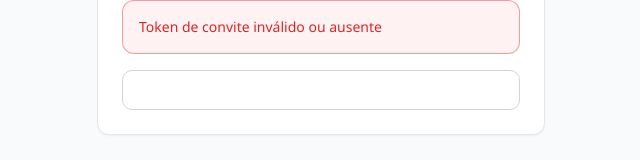
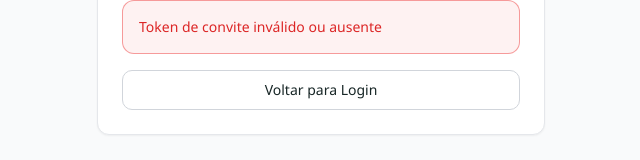
Before and after one commit to uzzaidev/ERP, a Next.js app: page /accept-invitation in a window 1280 px wide. Shown: the part 369-529 px from the top of the page, without its empty margins (319-959 px from the left). Built offline with nearby package versions, Linux system fonts and the light colour scheme.

Commit message:
Update Button and Input components to use CSS custom properties for consistent theming
Co-authored-by: luisfboff1 <225985452+luisfboff1@users.noreply.github.com>

```diff
--- a/src/components/ui/button.tsx
+++ b/src/components/ui/button.tsx
@@ -11,10 +11,10 @@ const Button = React.forwardRef<HTMLButtonElement, ButtonProps>(
     const baseStyles = 'inline-flex items-center justify-center rounded-md font-medium transition-colors focus-visible:outline-none focus-visible:ring-2 focus-visible:ring-offset-2 disabled:pointer-events-none disabled:opacity-50';
 
     const variantStyles = {
-      default: 'bg-blue-600 text-white hover:bg-blue-700',
-      outline: 'border border-gray-300 bg-transparent hover:bg-gray-100',
-      ghost: 'hover:bg-gray-100',
-      destructive: 'bg-red-600 text-white hover:bg-red-700',
+      default: 'bg-primary text-primary-foreground hover:bg-primary/90 focus-visible:ring-ring',
+      outline: 'border border-input bg-background text-foreground hover:bg-muted hover:text-foreground focus-visible:ring-ring',
+      ghost: 'hover:bg-muted hover:text-foreground focus-visible:ring-ring',
+      destructive: 'bg-destructive text-destructive-foreground hover:bg-destructive/90 focus-visible:ring-ring',
     };
 
     const sizeStyles = {
--- a/src/components/ui/input.tsx
+++ b/src/components/ui/input.tsx
@@ -7,7 +7,7 @@ const Input = React.forwardRef<HTMLInputElement, InputProps>(
     return (
       <input
         type={type}
-        className={`flex h-10 w-full rounded-md border border-gray-300 bg-white px-3 py-2 text-sm ring-offset-white file:border-0 file:bg-transparent file:text-sm file:font-medium placeholder:text-gray-500 focus-visible:outline-none focus-visible:ring-2 focus-visible:ring-blue-600 focus-visible:ring-offset-2 disabled:cursor-not-allowed disabled:opacity-50 ${className}`}
+        className={`flex h-10 w-full rounded-md border border-input bg-background text-foreground px-3 py-2 text-sm ring-offset-background file:border-0 file:bg-transparent file:text-sm file:font-medium placeholder:text-muted-foreground focus-visible:outline-none focus-visible:ring-2 focus-visible:ring-ring focus-visible:ring-offset-2 disabled:cursor-not-allowed disabled:opacity-50 ${className}`}
         ref={ref}
         {...props}
       />
```
